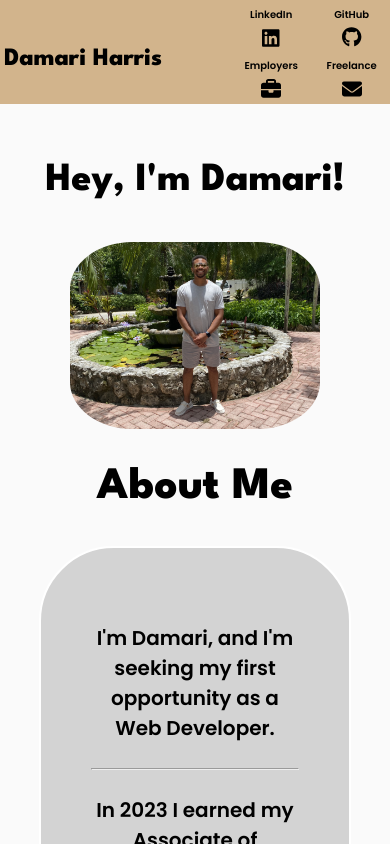
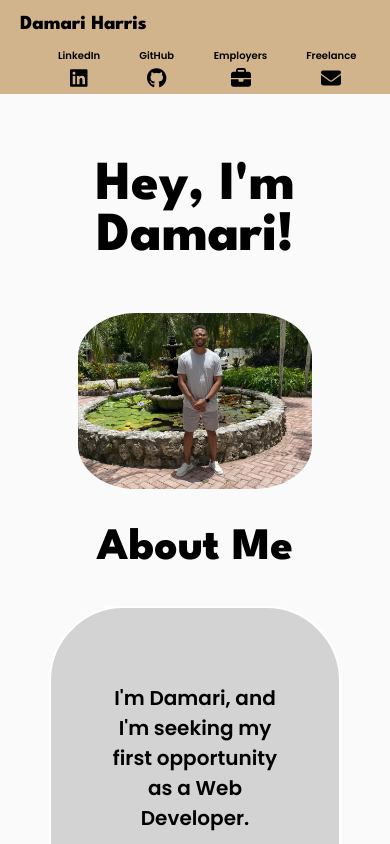
Before and after one commit to dtharris95/damari-harris-portfolio, a React (Create React App) app: page / in a window 390 px wide. Shown: the top 844 px of the page. Built offline with nearby package versions, Linux system fonts and the light colour scheme.

Commit message:
Edit navbar mobile responsiveness

```diff
--- a/src/components/Cards/cards.scss
+++ b/src/components/Cards/cards.scss
@@ -80,7 +80,7 @@
     }
 
     .card-skills:hover {
-        color: tan;
+        color: white;
     }
 
 }
--- a/src/components/Homepage/index.scss
+++ b/src/components/Homepage/index.scss
@@ -141,7 +141,7 @@ ul {
     }
 
     .main-header {
-        font-size: 40px;
+        font-size: 55px;
         align-items: center;
     }
 
@@ -204,6 +204,10 @@ ul {
 @media screen and (max-width: 1280px) {
     .container-home {
         padding: 0 5%;
-        width: 90%;
+        width: 85%;
+    }
+
+    .skills-text {
+        font-size: 20px;
     }
 }
--- a/src/components/Navbar/index.scss
+++ b/src/components/Navbar/index.scss
@@ -16,7 +16,9 @@ body {
     }
 
     ul {
-        padding-top: 1%;
+        // padding-top: 1.3%;
+        padding-right: 15px;
+        padding-top: 0.75%;
         position: relative;
         margin: auto;
         text-align: right;
@@ -32,7 +34,6 @@ body {
                 font-size: 20px;
                 padding: 7px;
                 margin: 7px;
-                // margin-right: 0.5%;
 
                 &:hover svg {
                     color: white;
@@ -49,16 +50,16 @@ body {
     font-optical-sizing: auto;
     font-weight: 800;
     font-style: normal;
-    padding-left: 1%;
-    padding-top: 0.5%;
+    padding-left: 20px;
+    // padding-top: 15px;
 }
 
 .nav-links {
     text-align: center;
 }
 
-// Mobile Phone
-@media screen and (max-width: 576px) {
+// Extra Small Devices
+@media screen and (max-width: 575.98px) {
     body {
         // margin: 0;
     }
@@ -66,25 +67,23 @@ body {
     .navbar {
         overflow: hidden;
         background: tan;
-        // display: grid;
-        // grid-template-columns: auto;
 
         ul {
             margin: auto;
             text-align: left;
             list-style: none;
-            // display: flex;
             gap: 2px;
-            width: 51%;
+            display: flex;
         }
     }
 
     .nav-title {
-        font-size: 25px;
-        padding-top: 12%;
+        font-size: 20px;
         margin: auto;
-        padding-bottom: 2%;
-        display: grid;
+        padding: auto;
+        // width: 25%;
+        padding-top: 20px;
+        text-align: center;
     }
 
     .nav-links {
@@ -93,16 +92,32 @@ body {
 
 }
 
-// Tablet
-@media screen and (max-width: 835px) {
+// Small Devices
+@media screen and (max-width: 767.98px) {
     .nav-links {
-        padding-top: 4%;
+        // padding-top: 4%;
+    }
+
+    .nav-title {
+        padding-top: 15px;
     }
 }
 
+@media screen and (max-width: 991.98px) {
+
+}
+
 // Laptop
-@media screen and (max-width: 1280px) {
+@media screen and (max-width: 1199.98px) {
     .nav-links {
-        padding-top: 4%;
+        padding-top: 12px;
+    }
+
+    .nav-title {
+        padding-top: 15px;
     }
 }
+
+@media screen and (max-width: 1399.98px) {
+
+}
```
